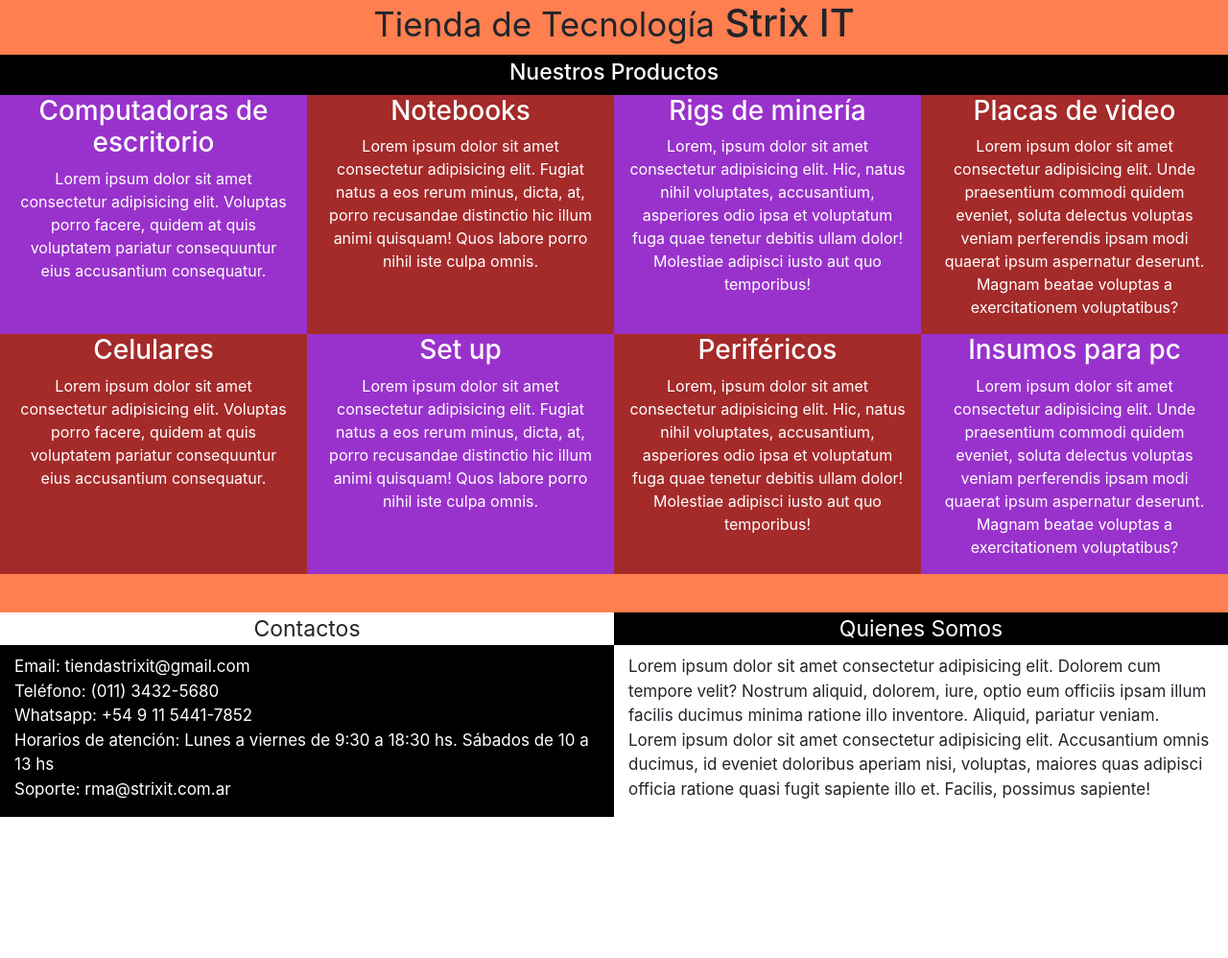
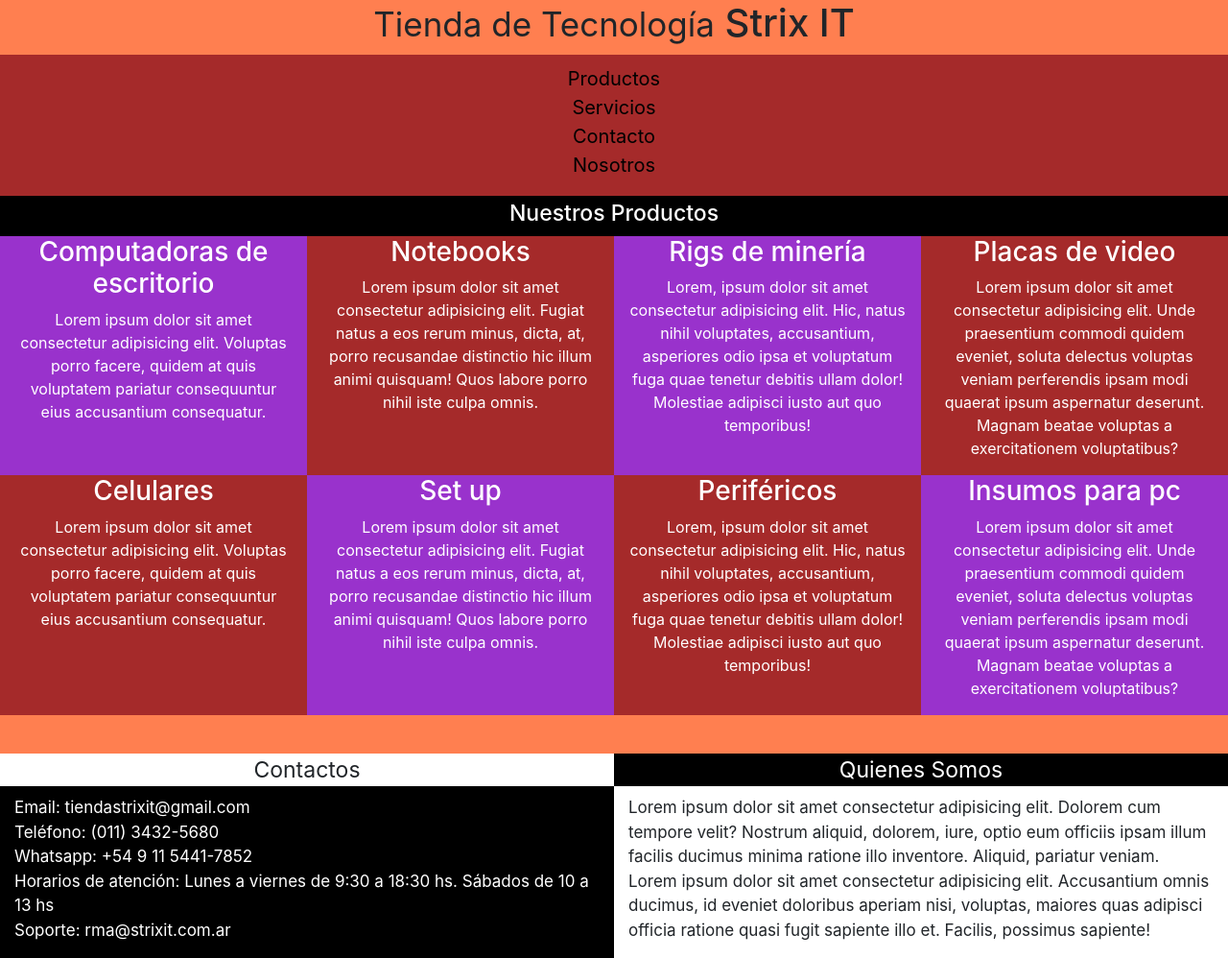
Before and after one commit to JuanDSacco/Repositorio-Bootstrap-1, a plain HTML site: page index.html in a window 1280 px wide. Shown: the whole page at 96% size. Before the commit the page ends 851 px from the top, so only its background shows below. Drawn offline with nearby package versions, Linux system fonts and the light colour scheme.

Commit message:
agrego menu de navegacion

```diff
--- a/css/estilos.css
+++ b/css/estilos.css
@@ -7,6 +7,19 @@ header{
     text-align: center;
     background-color: coral;
     padding-bottom: 1px;
+}
+.menu{
+    text-align: center;
+    background-color: brown;
+    padding-bottom: 1px;
+}
+.menu a{
+    text-decoration: none;
+    color: black;
+    font-size: 20px;
+}
+.menu a:hover{
+    color: coral;
 }
 .productos{
     text-align: center;
--- a/index.html
+++ b/index.html
@@ -12,6 +12,14 @@
     <header>
         <h1><small>Tienda de Tecnología</small> Strix IT</h1>
     </header>
+    <div class="menu">
+        <ul>
+            <li><a href="">Productos</a></li>
+            <li><a href="">Servicios</a></li>
+            <li><a href="">Contacto</a></li>
+            <li><a href="">Nosotros</a></li>
+        </ul>
+    </div>
     <div class="productos container-fluid">
         <h2>Nuestros Productos</h2>
     </div>
```
